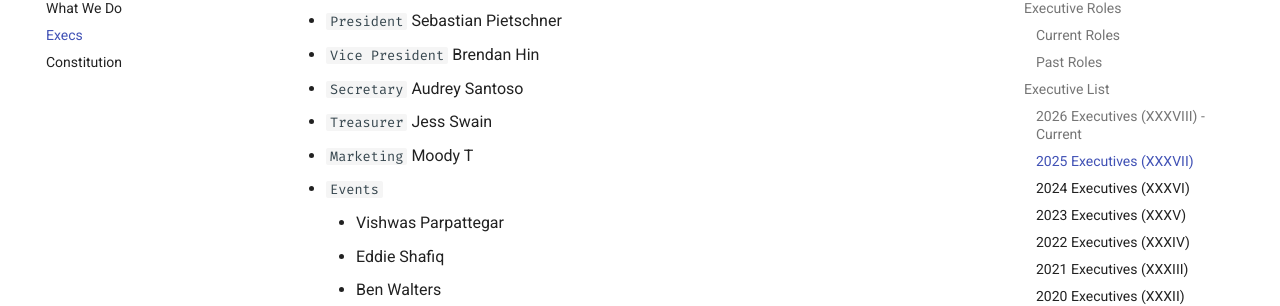
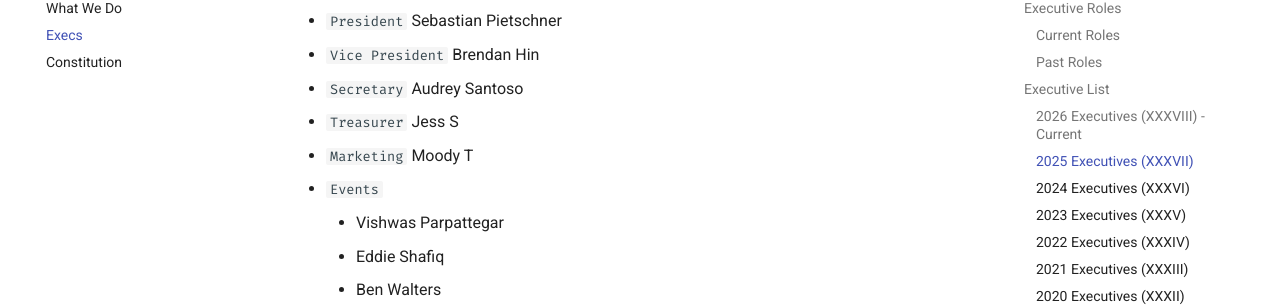
Before and after one commit to ProgSoc/Docs, an MkDocs documentation site: the page built from docs/about/execs.md, in a window 1280 px wide and 900 px high, scrolled down 1749 px. Shown: the part 148-454 px from the top of the window. Built offline with MkDocs 1.6.1 and Material for MkDocs 9.7.7, drawn with Linux system fonts in a browser that asks for light colours; plug-ins that fetch from the network failed and are left out; comment, search, counter and statistics services are not loaded.

Commit message:
Abbreviate Treasurer's name in execs.md

```diff
--- a/docs/about/execs.md
+++ b/docs/about/execs.md
@@ -53,7 +53,7 @@ As time passes and the society evolves, the roles of the executives have changed
 - `President` Sebastian Pietschner
 - `Vice President` Brendan Hin
 - `Secretary` Audrey Santoso
-- `Treasurer` Jess Swain
+- `Treasurer` Jess S
 - `Marketing` Moody T
 - `Events`
     - Vishwas Parpattegar
```
